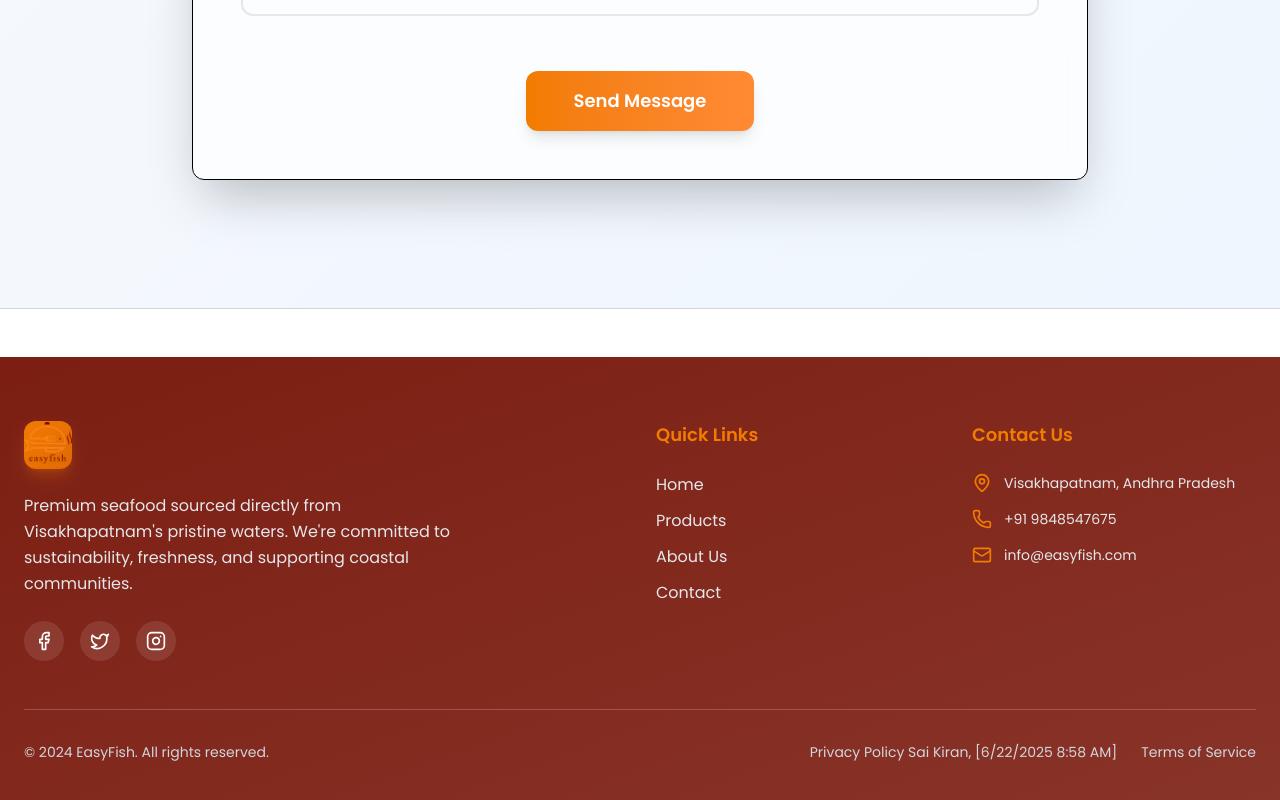
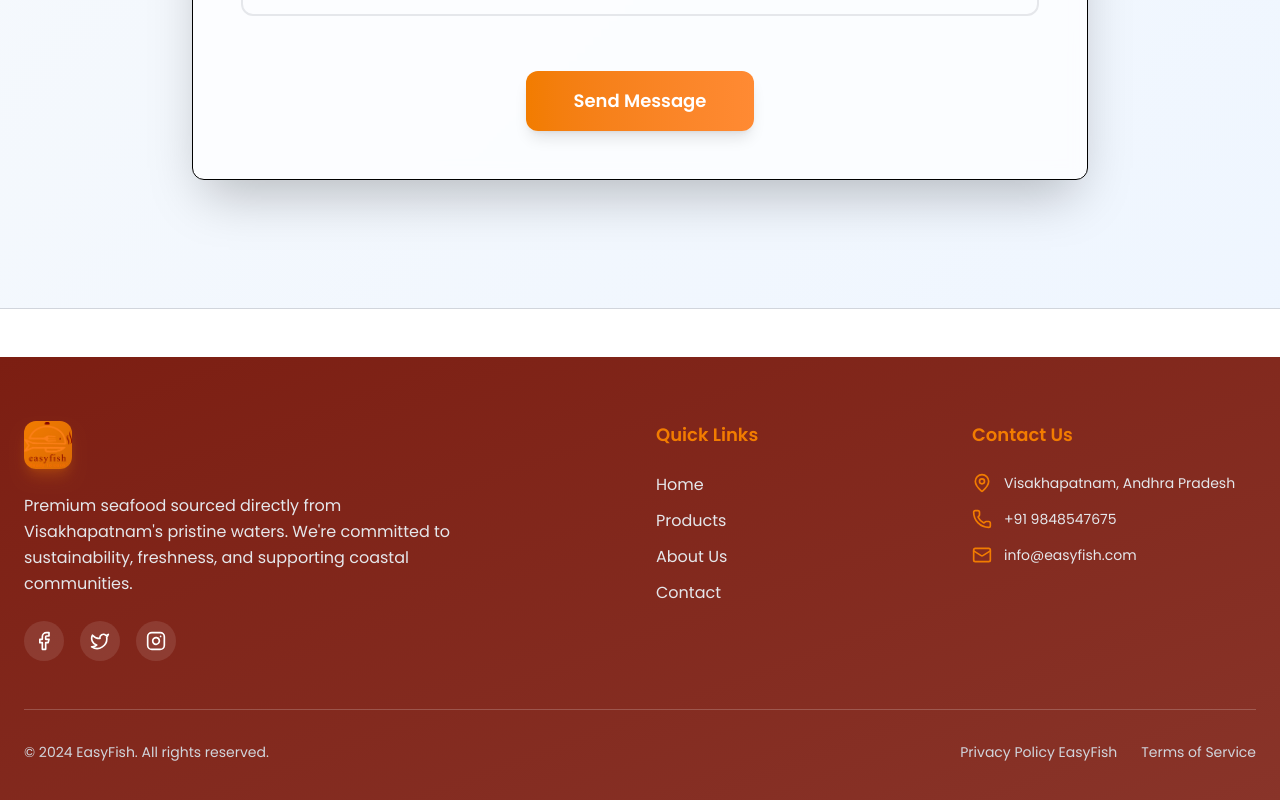
Before and after one commit to saikiran11461/easyfish, a Next.js app: page /contact in a window 1280 px wide. Shown: the part 1023-1823 px from the top of the page. Built offline with nearby package versions, Linux system fonts and the light colour scheme.

Commit message:
adding-required-changes

```diff
--- a/src/components/Footer.jsx
+++ b/src/components/Footer.jsx
@@ -106,7 +106,7 @@ const Footer = () => {
               href="#"
               className="text-gray-300 hover:text-[#F27C00] transition-colors duration-300"
             >
-              Privacy Policy Sai Kiran, [6/22/2025 8:58 AM]
+              Privacy Policy EasyFish
             </a>
             <a
               href="#"
--- a/src/components/MissionSection.jsx
+++ b/src/components/MissionSection.jsx
@@ -68,7 +68,7 @@ const MissionSection = () => {
 
             <div className="absolute -bottom-6 -left-6 bg-white p-6 rounded-xl shadow-xl border-t-4 border-[#F27C00]">
               <div className="text-center">
-                <div className="text-3xl font-bold text-[#7C1E12]">15+</div>
+                <div className="text-3xl font-bold text-[#7C1E12]">6+</div>
                 <div className="text-sm text-gray-600">Years Experience</div>
               </div>
             </div>
@@ -76,7 +76,7 @@ const MissionSection = () => {
             <div className="absolute -top-6 -right-6 bg-white p-6 rounded-xl shadow-xl border-t-4 border-[#F27C00]">
               <div className="text-center">
 
-Sai Kiran, [6/22/2025 9:05 AM]
+EasyFish
 <div className="text-3xl font-bold text-[#7C1E12]">500+</div>
                 <div className="text-sm text-gray-600">Happy Customers</div>
               </div>
```
